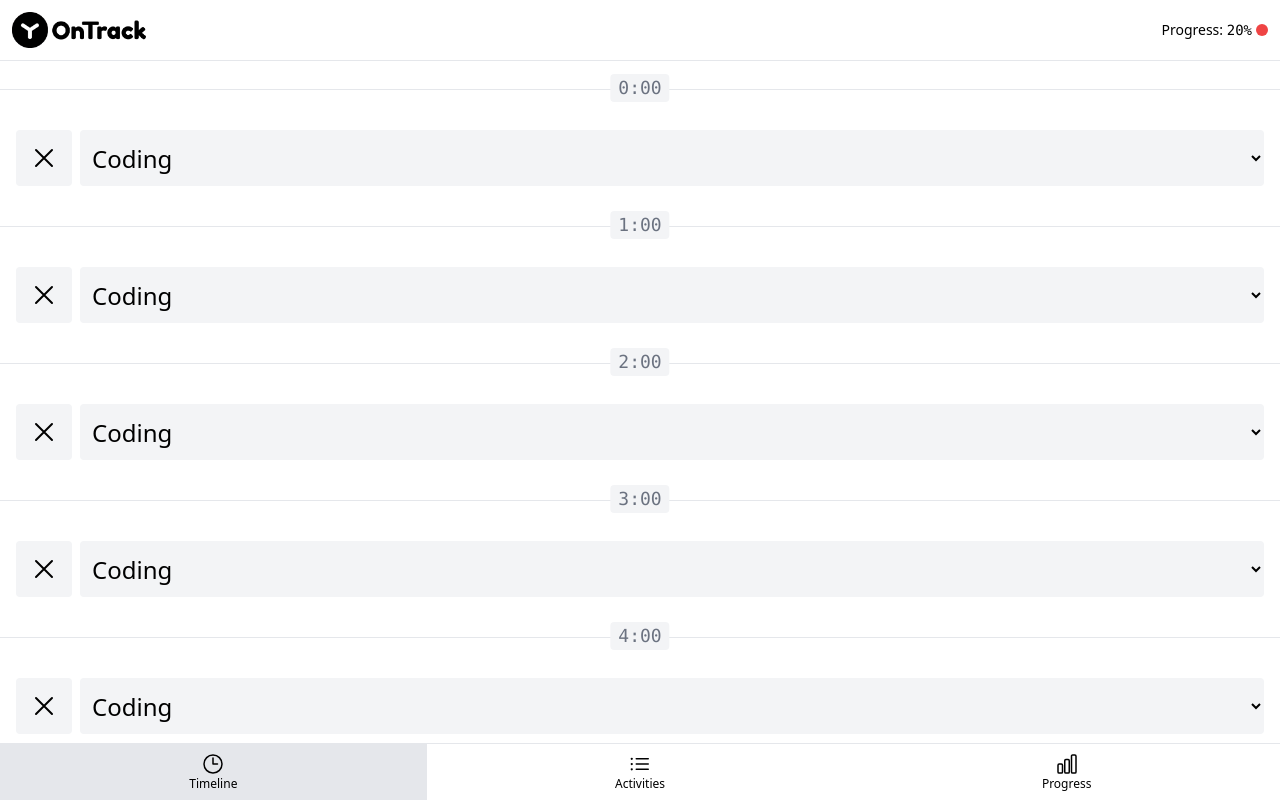
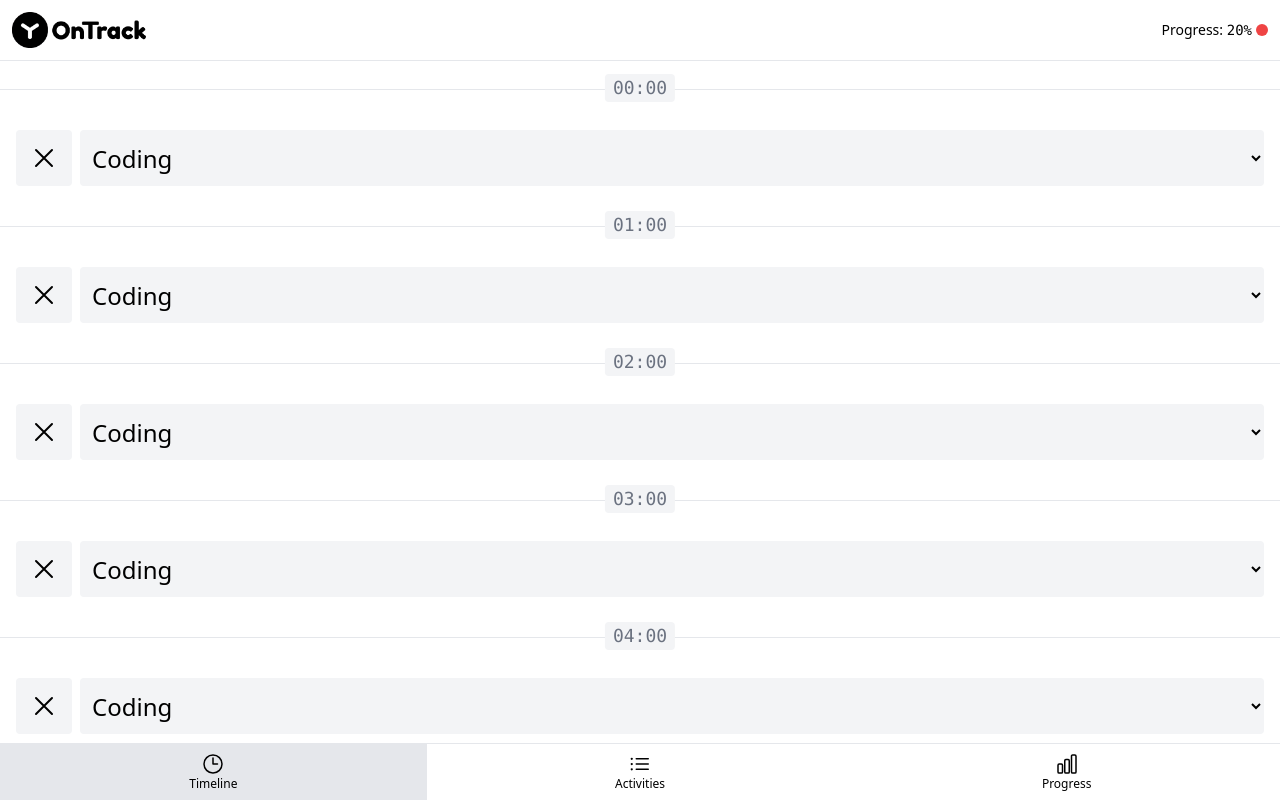
Before and after one commit to ponimasholga/practive-v3-tracking, a Vue app: page /#timeline in a window 1280 px wide. Shown: the top 802 px of the page. Built offline with nearby package versions, Linux system fonts and the light colour scheme.

Commit message:
Добавление компоненты часы

```diff
--- a/src/components/TimeLIneItem.vue
+++ b/src/components/TimeLIneItem.vue
@@ -1,9 +1,10 @@
 <script setup>
 import { ref } from 'vue'
 import Select from '../components/Select.vue'
-
+import TimelineHour from '../components/TimelineHour.vue'
 
 import { isTimelineItemValid } from '../validators'
+
 const options = [
   { value: 1, label: 'Coding'},
   { value: 2, label: 'Reading'},
@@ -12,7 +13,7 @@ const options = [
 
 const selectedActivityId = ref(1)
 
-const props = defineProps({
+defineProps({
   timelineItem: {
     required: true,
     type: Object,
@@ -20,22 +21,13 @@ const props = defineProps({
   }
 })
 
-const hourLinkClasses = [
-  'absolute -top-4 left-1/2 -translate-x-1/2 rounded px-2 font-mono text-lg',
-  props.timelineItem.hour === new Date().getHours()
-  ? 'bg-purple-900 font-black text-white'
-  : 'bg-gray-100 text-gray-500'
-]
+
 </script>
 
 <template>
   <li
     class="relative flex flex-col gap-2 border-t border-gray-200 py-10 px-4">
-    <a
-      href="#"
-      :class="hourLinkClasses">
-      {{ timelineItem.hour }}:00
-    </a>
+    <TimelineHour :hour="timelineItem.hour"/>
     <Select
     :selected="selectedActivityId"
     :options="options"
--- /dev/null
+++ b/src/components/TimelineHour.vue
@@ -0,0 +1,33 @@
+<script setup>
+import { ref } from 'vue'
+import { computed } from 'vue'
+
+import { isHourValid } from '../validators'
+
+const props = defineProps({
+  hour: {
+    required: true,
+    type: Number,
+    validator: isHourValid
+  }
+})
+
+const classes = [
+  'absolute -top-4 left-1/2 -translate-x-1/2 rounded px-2 font-mono text-lg',
+  props.hour === new Date().getHours()
+  ? 'bg-purple-900 font-black text-white'
+  : 'bg-gray-100 text-gray-500'
+]
+
+const formattedHour = `${props.hour.toString().padStart(2, 0)}:00`
+
+</script>
+
+
+<template>
+  <a
+    href="#"
+    :class="classes">
+    {{ formattedHour }}
+  </a>
+</template>
```
